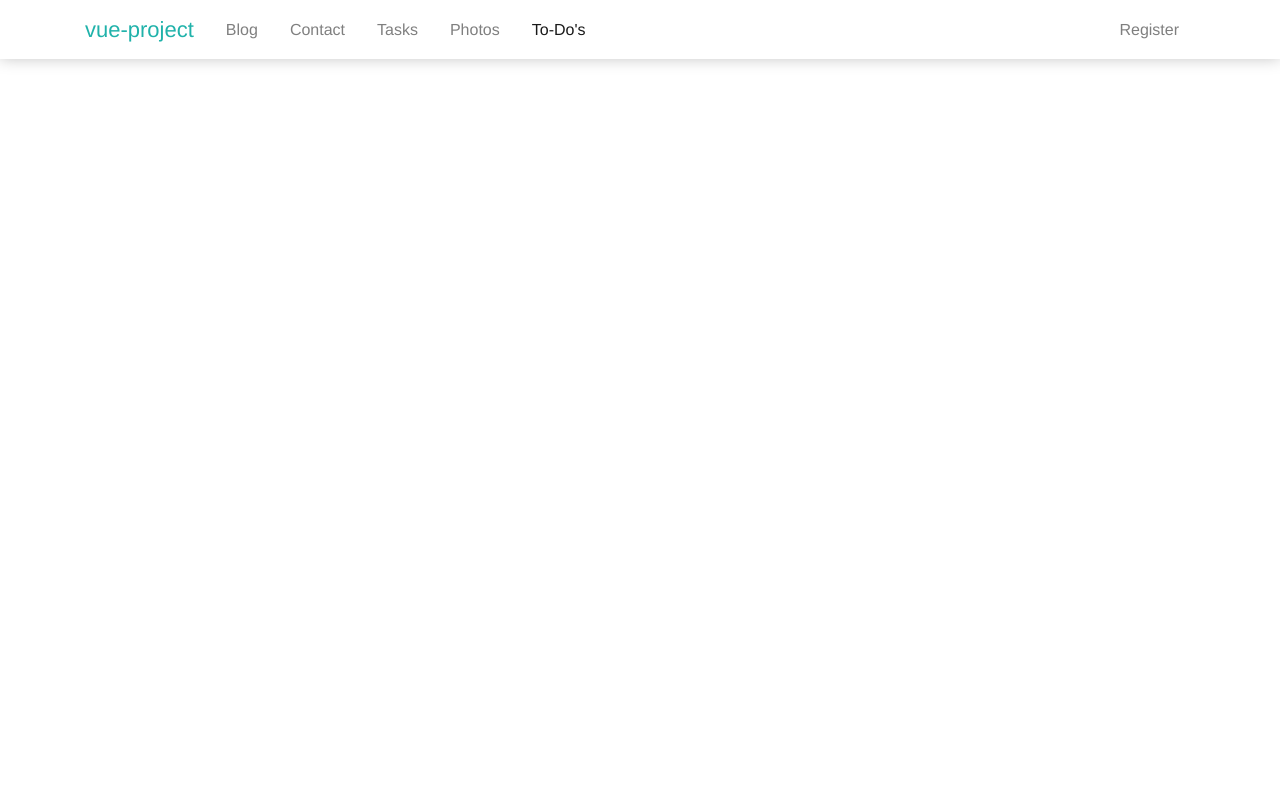
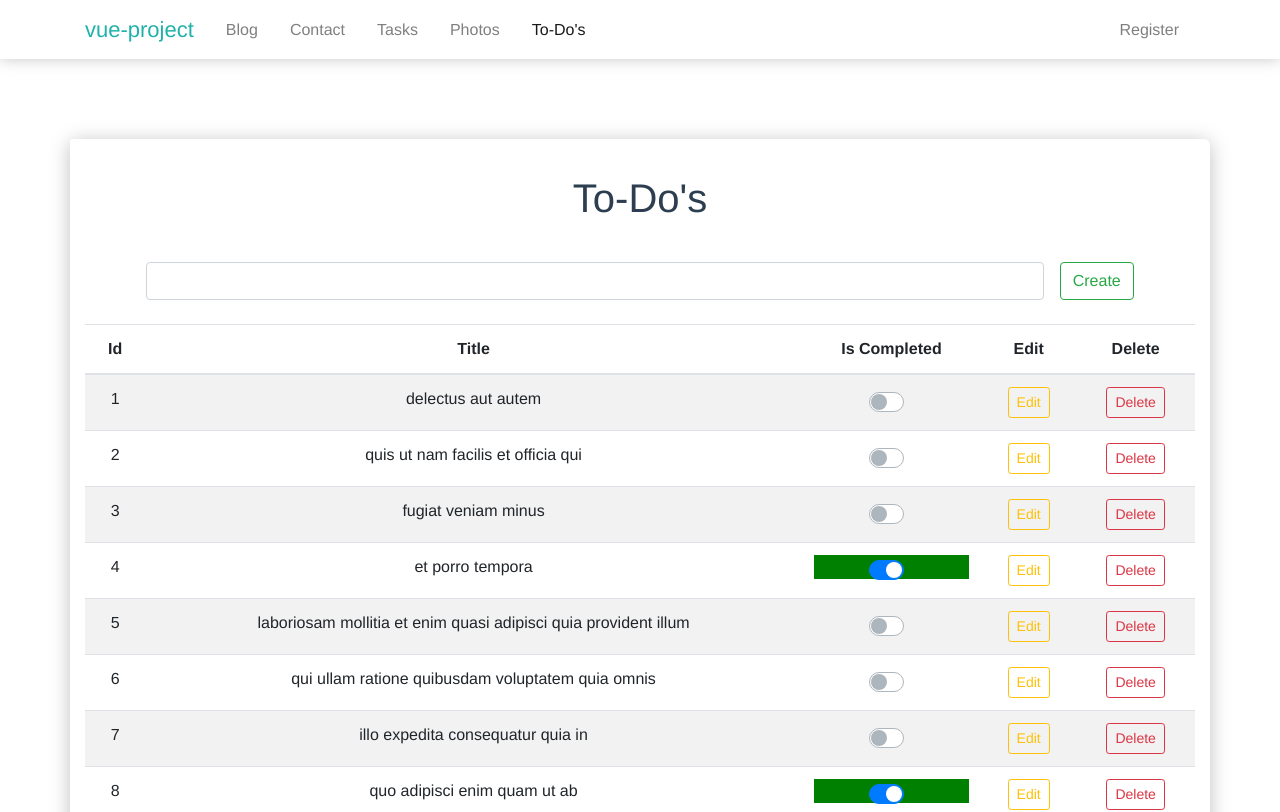
Before and after one commit to Dimulski/vue-project, a Vue app: page /todos in a window 1280 px wide. Shown: the top 812 px of the page. Built offline with nearby package versions, Linux system fonts and the light colour scheme; a small style sheet from the web is missing; what vue-tel-input would draw is missing.

Commit message:
Fix blog post and add Todos

```diff
--- /dev/null
+++ b/public/todos.json
@@ -0,0 +1,290 @@
+[
+  {
+    "userId": 1,
+    "id": 1,
+    "title": "delectus aut autem",
+    "completed": false
+  },
+  {
+    "userId": 1,
+    "id": 2,
+    "title": "quis ut nam facilis et officia qui",
+    "completed": false
+  },
+  {
+    "userId": 1,
+    "id": 3,
+    "title": "fugiat veniam minus",
+    "completed": false
+  },
+  {
+    "userId": 1,
+    "id": 4,
+    "title": "et porro tempora",
+    "completed": true
+  },
+  {
+    "userId": 1,
+    "id": 5,
+    "title": "laboriosam mollitia et enim quasi adipisci quia provident illum",
+    "completed": false
+  },
+  {
+    "userId": 1,
+    "id": 6,
+    "title": "qui ullam ratione quibusdam voluptatem quia omnis",
+    "completed": false
+  },
+  {
+    "userId": 1,
+    "id": 7,
+    "title": "illo expedita consequatur quia in",
+    "completed": false
+  },
+  {
+    "userId": 1,
+    "id": 8,
+    "title": "quo adipisci enim quam ut ab",
+    "completed": true
+  },
+  {
+    "userId": 1,
+    "id": 9,
+    "title": "molestiae perspiciatis ipsa",
+    "completed": false
+  },
+  {
+    "userId": 1,
+    "id": 10,
+    "title": "illo est ratione doloremque quia maiores aut",
+    "completed": true
+  },
+  {
+    "userId": 1,
+    "id": 11,
+    "title": "vero rerum temporibus dolor",
+    "completed": true
+  },
+  {
+    "userId": 1,
+    "id": 12,
+    "title": "ipsa repellendus fugit nisi",
+    "completed": true
+  },
+  {
+    "userId": 1,
+    "id": 13,
+    "title": "et doloremque nulla",
+    "completed": false
+  },
+  {
+    "userId": 1,
+    "id": 14,
+    "title": "repellendus sunt dolores architecto voluptatum",
+    "completed": true
+  },
+  {
+    "userId": 1,
+    "id": 15,
+    "title": "ab voluptatum amet voluptas",
+    "completed": true
+  },
+  {
+    "userId": 1,
+    "id": 16,
+    "title": "accusamus eos facilis sint et aut voluptatem",
+    "completed": true
+  },
+  {
+    "userId": 1,
+    "id": 17,
+    "title": "quo laboriosam deleniti aut qui",
+    "completed": true
+  },
+  {
+    "userId": 1,
+    "id": 18,
+    "title": "dolorum est consequatur ea mollitia in culpa",
+    "completed": false
+  },
+  {
+    "userId": 1,
+    "id": 19,
+    "title": "molestiae ipsa aut voluptatibus pariatur dolor nihil",
+    "completed": true
+  },
+  {
+    "userId": 1,
+    "id": 20,
+    "title": "ullam nobis libero sapiente ad optio sint",
+    "completed": true
+  },
+  {
+    "userId": 2,
+    "id": 21,
+    "title": "suscipit repellat esse quibusdam voluptatem incidunt",
+    "completed": false
+  },
+  {
+    "userId": 2,
+    "id": 22,
+    "title": "distinctio vitae autem nihil ut molestias quo",
+    "completed": true
+  },
+  {
+    "userId": 2,
+    "id": 23,
+    "title": "et itaque necessitatibus maxime molestiae qui quas velit",
+    "completed": false
+  },
+  {
+    "userId": 2,
+    "id": 24,
+    "title": "adipisci non ad dicta qui amet quaerat doloribus ea",
+    "completed": false
+  },
+  {
+    "userId": 2,
+    "id": 25,
+    "title": "voluptas quo tenetur perspiciatis explicabo natus",
+    "completed": true
+  },
+  {
+    "userId": 2,
+    "id": 26,
+    "title": "aliquam aut quasi",
+    "completed": true
+  },
+  {
+    "userId": 2,
+    "id": 27,
+    "title": "veritatis pariatur delectus",
+    "completed": true
+  },
+  {
+    "userId": 2,
+    "id": 28,
+    "title": "nesciunt totam sit blanditiis sit",
+    "completed": false
+  },
+  {
+    "userId": 2,
+    "id": 29,
+    "title": "laborum aut in quam",
+    "completed": false
+  },
+  {
+    "userId": 2,
+    "id": 30,
+    "title": "nemo perspiciatis repellat ut dolor libero commodi blanditiis omnis",
+    "completed": true
+  },
+  {
+    "userId": 2,
+    "id": 31,
+    "title": "repudiandae totam in est sint facere fuga",
+    "completed": false
+  },
+  {
+    "userId": 2,
+    "id": 32,
+    "title": "earum doloribus ea doloremque quis",
+    "completed": false
+  },
+  {
+    "userId": 2,
+    "id": 33,
+    "title": "sint sit aut vero",
+    "completed": false
+  },
+  {
+    "userId": 2,
+    "id": 34,
+    "title": "porro aut necessitatibus eaque distinctio",
+    "completed": false
+  },
+  {
+    "userId": 2,
+    "id": 35,
+    "title": "repellendus veritatis molestias dicta incidunt",
+    "completed": true
+  },
+  {
+    "userId": 2,
+    "id": 36,
+    "title": "excepturi deleniti adipisci voluptatem et neque optio illum ad",
+    "completed": true
+  },
+  {
+    "userId": 2,
+    "id": 37,
+    "title": "sunt cum tempora",
+    "completed": false
+  },
+  {
+    "userId": 2,
+    "id": 38,
+    "title": "totam quia non",
+    "completed": false
+  },
+  {
+    "userId": 2,
+    "id": 39,
+    "title": "doloremque quibusdam asperiores libero corrupti illum qui omnis",
+    "completed": false
+  },
+  {
+    "userId": 2,
+    "id": 40,
+    "title": "totam atque quo nesciunt",
+    "completed": true
+  },
+  {
+    "userId": 3,
+    "id": 41,
+    "title": "aliquid amet impedit consequatur aspernatur placeat eaque fugiat suscipit",
+    "completed": false
+  },
+  {
+    "userId": 3,
+    "id": 42,
+    "title": "rerum perferendis error quia ut eveniet",
+    "completed": false
+  },
+  {
+    "userId": 3,
+    "id": 43,
+    "title": "tempore ut sint quis recusandae",
+    "completed": true
+  },
+  {
+    "userId": 3,
+    "id": 44,
+    "title": "cum debitis quis accusamus doloremque ipsa natus sapiente omnis",
+    "completed": true
+  },
+  {
+    "userId": 3,
+    "id": 45,
+    "title": "velit soluta adipisci molestias reiciendis harum",
+    "completed": false
+  },
+  {
+    "userId": 3,
+    "id": 46,
+    "title": "vel voluptatem repellat nihil placeat corporis",
+    "completed": false
+  },
+  {
+    "userId": 3,
+    "id": 47,
+    "title": "nam qui rerum fugiat accusamus",
+    "completed": false
+  },
+  {
+    "userId": 3,
+    "id": 48,
+    "title": "sit reprehenderit omnis quia",
+    "completed": false
+  }
+]
--- a/src/router.js
+++ b/src/router.js
@@ -7,6 +7,7 @@ import Blog from './views/Blog.vue'
 import Post from './views/Post.vue'
 import Tasks from './views/Tasks.vue'
 import Photos from './views/Photos.vue'
+import Todos from './views/Todos.vue'
 
 Vue.use(Router)
 
@@ -56,6 +57,11 @@ export default new Router({
       path: '/photos',
       name: 'photos',
       component: Photos
+    },
+    {
+      path: '/todos',
+      name: 'todos',
+      component: Todos
     }
   ]
 })
--- a/src/store/index.js
+++ b/src/store/index.js
@@ -4,6 +4,7 @@ import blog from './modules/blog'
 import post from './modules/post'
 import tasks from './modules/tasks'
 import photos from './modules/photos'
+import todos from './modules/todos'
 
 Vue.use(Vuex)
 
@@ -12,6 +13,7 @@ export default new Vuex.Store({
     blog,
     post,
     tasks,
-    photos
+    photos,
+    todos
   }
 })
--- a/src/store/modules/blog.js
+++ b/src/store/modules/blog.js
@@ -2,13 +2,10 @@ import axios from 'axios'
 
 const state = {
   posts: [],
-  post: null
+  post: {}
 }
 
 const getters = {
-  // getPostById: (state) => (id) => {
-  //   return state.posts.filter(post => post.id === id)
-  // }
 }
 
 const actions = {
@@ -26,18 +23,24 @@ const actions = {
         commit('setPosts', response.data.filter(post => post.id > 10 && post.id < 23))
       })
   },
-  loadPost ({ commit }, postId) {
+  fetchPostById ({ commit }, postId) {
     axios
       .get(`https://jsonplaceholder.typicode.com/posts/${postId}`)
       .then(response => {
         commit('setPost', response.data)
       })
+  },
+  loadPost ({ commit }, post) {
+    commit('setPost', post)
   }
 }
 
 const mutations = {
   setPosts (state, posts) {
     state.posts = posts
+  },
+  setPost (state, post) {
+    state.post = post
   }
 }
 
--- /dev/null
+++ b/src/store/modules/todos.js
@@ -0,0 +1,61 @@
+const state = {
+  todos: [],
+  perPage: 10,
+  currentPage: 1,
+  rows: 0,
+  fields: ['id', 'title', 'is_completed', 'edit', 'delete'],
+  completed: false
+}
+
+const getters = {
+  currentPage (state) {
+    console.log(state.currentPage)
+    return state.currentPage
+  }
+}
+
+const actions = {
+  loadAllTodos ({ commit }) {
+    fetch('./todos.json').then(response => response.json().then(todos => {
+      commit('setTodos', todos)
+      commit('setRows', todos.length)
+    }))
+  },
+  // loadAllTodos ({ commit }) {
+  //   axios
+  //     .get(`https://jsonplaceholder.typicode.com/todos`)
+  //     .then(response => {
+  //       commit('setTodos', response.data)
+  //       commit('setRows', response.data.length)
+  //     })
+  // },
+  setCurrentPage ({ commit }, currentPage) {
+    commit('setCurrentPage', currentPage)
+  },
+  setCompleted ({ commit }, completed) {
+    commit('setCompleted', completed)
+  }
+}
+
+const mutations = {
+  setTodos (state, todos) {
+    state.todos = todos
+  },
+  setCurrentPage (state, currentPage) {
+    state.currentPage = currentPage
+  },
+  setCompleted (state, completed) {
+    state.completed = completed
+  },
+  setRows (state, rows) {
+    state.rows = rows
+  }
+}
+
+export default {
+  namespaced: true,
+  state,
+  getters,
+  actions,
+  mutations
+}
--- a/src/views/Post.vue
+++ b/src/views/Post.vue
@@ -1,34 +1,37 @@
 <template>
   <b-container>
     <b-col class="main-content" xl="12">
-      <h1 id="title">{{ post | capitalize}}</h1>
-      <p id="body">{{ post | capitalize}}</p>
+      <h1 id="title">{{ post.title | capitalize}}</h1>
+      <p id="body">{{ post.body | capitalize}}</p>
     </b-col>
   </b-container>
 </template>
 
 <script>
 import axios from 'axios'
-import { mapState, mapGetters } from 'vuex'
-import { isNullOrUndefined } from 'util';
+import { mapState, mapGetters, mapActions } from 'vuex'
+import { isNullOrUndefined } from 'util'
 
 export default {
   computed: mapState({
+    posts: state => state.blog.posts,
     post: state => state.blog.post
   }),
   mounted() {
-    console.log(this.post)
     const postId = this.$route.params.id;
-    console.log(postId)
-    if (isNullOrUndefined(this.post)) {
-      this.$store.dispatch('blog/loadPost', postId)
-      setTimeout(() => {
-        console.log(this.post)
-      }, 3000);
+    if (this.posts.length < 1) {
+      console.log('No posts loaded. Fetching single post')
+      this.fetchPostById(postId)
     } else {
-
+      console.log('Loading post from posts[]')
+      this.loadPost(this.posts.filter(post => post.id == postId)[0])
     }
-    this.$store.dispatch('blog/printId')
+  },
+  methods: {
+    ...mapActions({
+      fetchPostById: 'blog/fetchPostById',
+      loadPost: 'blog/loadPost'
+    })
   }
 }
 </script>
--- /dev/null
+++ b/src/views/Todos.vue
@@ -0,0 +1,99 @@
+<template>
+  <b-container class="main-content" xl="12">
+    <content-header>To-Do's</content-header>
+    <b-col sm="11" class="mb-4 mx-auto">
+      <b-input-group>
+      <b-form-input id="editBox" class="mr-3">
+      </b-form-input>
+      <b-button variant="outline-success" @click="createTodo">Create</b-button>
+    </b-input-group>
+    </b-col>
+    <b-table
+      id="todos-table"
+      hover
+      striped
+      :items="todos"
+      :fields="fields"
+
+      :per-page="perPage"
+      :current-page="currentPage">
+      <template v-slot:cell(edit)="row">
+        <b-button variant="outline-warning" size="sm" @click="row.toggleDetails">
+        Edit
+        </b-button>
+      </template>
+      <template v-slot:cell(delete)="row">
+        <b-button variant="outline-danger" size="sm" @click="row.toggleDetails">
+        Delete
+        </b-button>
+      </template>
+      <template v-slot:cell(is_completed)="row">
+        <b-form-checkbox size="lg" :class="[row.item.completed ? 'completed' : 'in-progress']" v-model="row.item.completed" switch></b-form-checkbox>
+      </template>
+    </b-table>
+    <b-pagination
+      v-model="currentPage"
+      :total-rows="rows"
+      :per-page="perPage"
+      aria-controls="todos-table"
+    ></b-pagination>
+  </b-container>
+</template>
+
+<script>
+import ContentHeader from '@/components/ContentHeader.vue'
+import { mapState, mapActions, mapGetters } from 'vuex'
+
+export default {
+  computed: {
+    ...mapState({
+    todos: state => state.todos.todos,
+    perPage: state => state.todos.perPage,
+    rows: state => state.todos.rows,
+    fields: state => state.todos.fields,
+    }),
+    currentPage: {
+      get() { return this.$store.state.todos.currentPage },
+      set(value) { this.setCurrentPage(value) }
+    },
+    completed: {
+      get() { return this.$store.state.todos.completed },
+      set(value) { this.setCompleted(value) }
+    }
+  },
+  mounted () {
+    this.loadTodos()
+  },
+  methods: {
+    ...mapActions({
+      loadTodos: 'todos/loadAllTodos',
+      setCurrentPage: 'todos/setCurrentPage',
+      setCompleted: 'todos/setCompleted'
+    }),
+    createTodo() {
+      console.log('creating')
+    }
+  },
+  components: {
+    ContentHeader
+  },
+}
+</script>
+
+<style scoped>
+#editBox {
+  border-radius: 0.25rem;
+}
+
+.completed {
+  background-color: green
+}
+
+.in-progress {
+
+}
+
+#switch {
+  user-select: none;
+}
+</style>
```
Also changed, not shown: To-do.txt, src/assets/heavy-load-1491553_640.png (deleted), src/assets/loading.gif (deleted).
